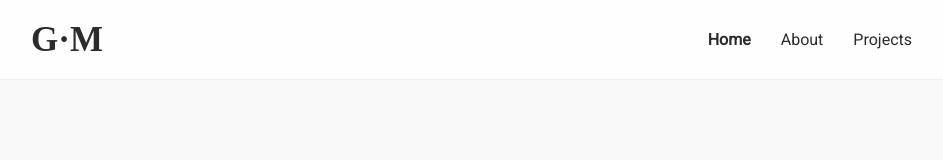
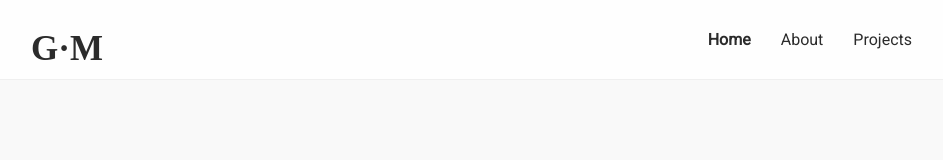
Before and after one commit to cwonrails/portfolio, a Vue app: page / in a window 1280 px wide. Shown: the top 160 px of the page, without its empty margins (161-1104 px from the left). Built offline with nearby package versions, Linux system fonts and the light colour scheme; some icons are missing; a web font is replaced by a local one; what vue-resource would draw is missing.

Commit message:
ie10 quick fixes

```diff
--- a/src/components/navbar/navbar.scss
+++ b/src/components/navbar/navbar.scss
@@ -2,32 +2,30 @@
 
 .navbar-container {
     height: 80px;
-    padding: 20px 0px;
     text-align: center;
     background: hsla(0, 0%, 100%, .8);
     border-bottom: 1px solid #EFEFEF;
-    display: flex;
-    align-items: center;
     position: fixed;
     top: 0;
     left: 0;
     right: 0;
     overflow: hidden;
-    justify-content: center;
     z-index: 999;
     .name {
-        margin-right: auto;
+        float: left;
         margin-left: 15%;
         font-family: 'Overpass Mono';
-        height: 100%;
         font-size: 35px;
         &:hover {
             cursor: pointer;
         }
     }
     .navbar-wrapper {
-        margin-left: auto;
+        height: 100%;
+        float: right;
         margin-right: 15%;
+        display: flex;
+        align-items: center;
         .nav-link {
             margin: 0 15px;
             &.selected {
--- a/src/views/projects/Projects.vue
+++ b/src/views/projects/Projects.vue
@@ -49,9 +49,8 @@
     #projects {
         .wrapper {
             @include common-transition;
-            margin: auto;
+            padding: 25px 0px;
             text-align: center;
-            padding: 25px 0px;
         }
         .spinner-wrapper {
             @include mobile-width-breakpoint {
@@ -65,11 +64,11 @@
             border-bottom: 2px solid $orange-color;
         }
         .repos {
+            width: 100%;
             margin-top: 150px;
             @include not-in-desktop {
                 margin-top: auto;
             }
-            width: 100%;
         }
     }
 
```
